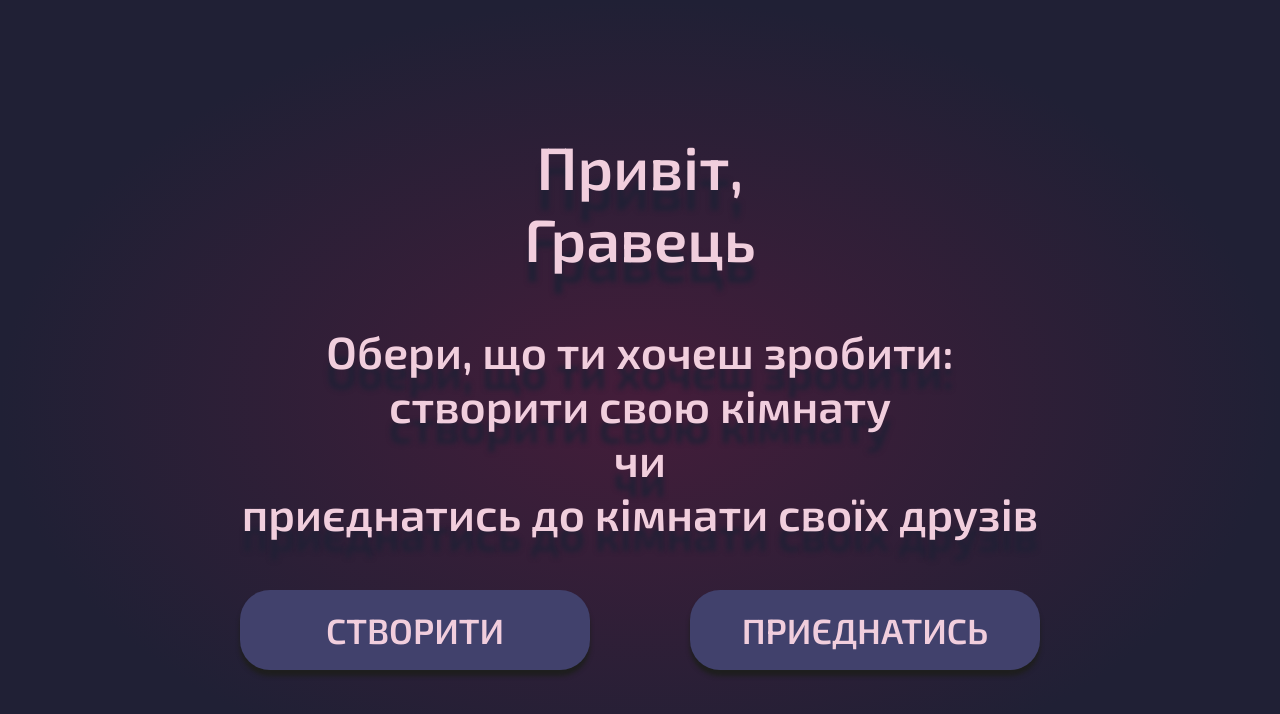
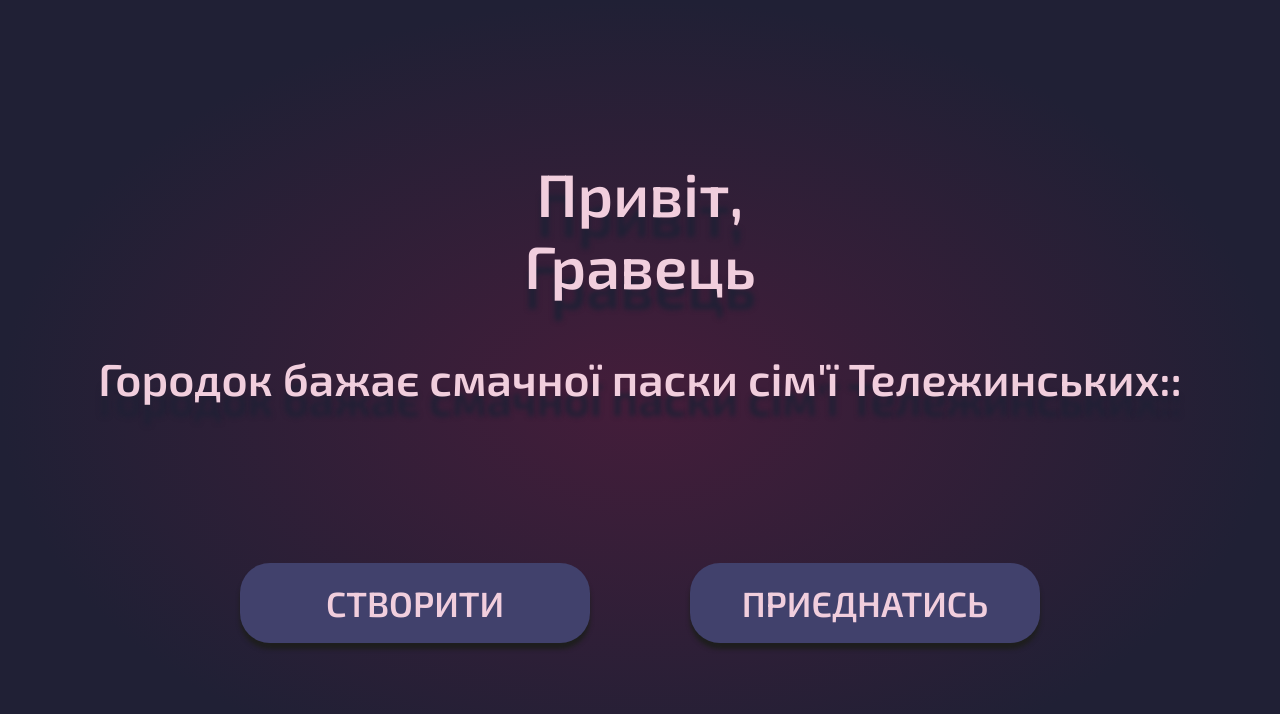
Before and after one commit to Whyylek/no-room-for-you, a website: page public/second-page.html in a window 1280 px wide. Drawn offline with Linux system fonts and the light colour scheme; no server answers.

Commit message:
first commit12

```diff
--- a/public/second-page.html
+++ b/public/second-page.html
@@ -14,10 +14,10 @@
                 <h1>Привіт,<br><span id="nickname"></span></h1>
             </div>
             <div class="header2">
-                <h2>Обери, що ти хочеш зробити:<br>
-                    створити свою кімнату<br>
-                        чи<br>
-                приєднатись до кімнати своїх друзів</h2>
+                <h2>Городок бажає смачної паски сім'ї Тележинських::<br>
+                    <br>
+                        <br>
+                </h2>
             </div>
         </div>
         <div class="buttons-main">
```
